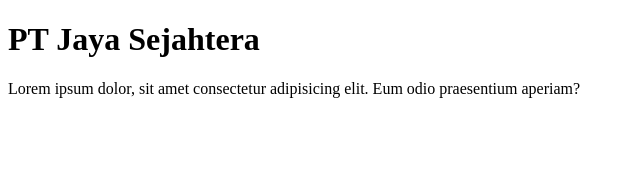
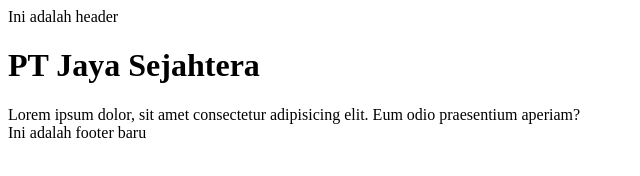
Before and after one commit to mohammadalghazi/CompanyProfile, a plain HTML site: page Company Profile/index.html in a window 1280 px wide. Shown: the whole page, without its empty margins (0-640 px from the left). Drawn offline with Linux system fonts and the light colour scheme.

Commit message:
new header n footer

```diff
--- a/Company Profile/index.html
+++ b/Company Profile/index.html
@@ -6,9 +6,12 @@
     <title>Latihan GIT</title>
 </head>
 <body>
+    <head>Ini adalah header</head>
 
     <h1>PT Jaya Sejahtera</h1>
 
     <div>Lorem ipsum dolor, sit amet consectetur adipisicing elit. Eum odio praesentium aperiam?</div>
+
+    <footer>Ini adalah footer baru</footer>
 </body>
 </html>
```
